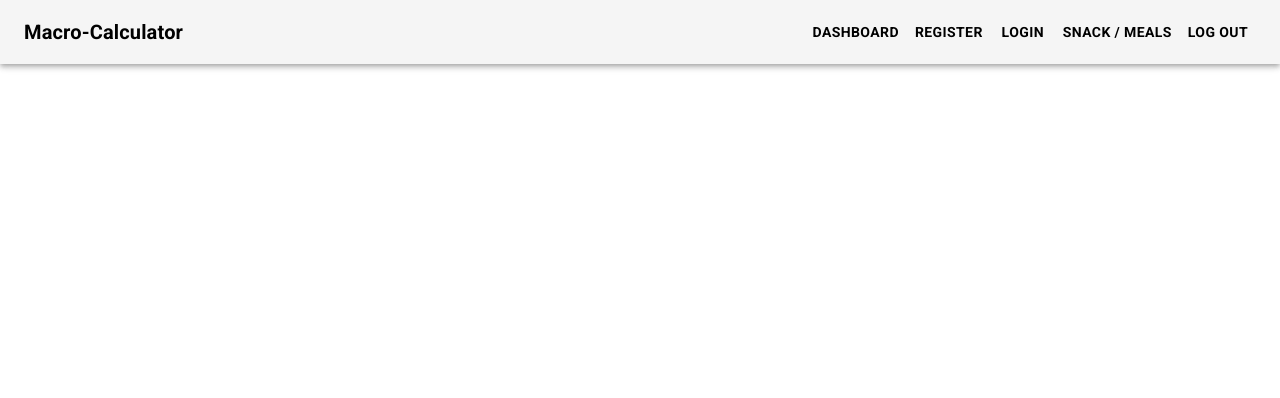
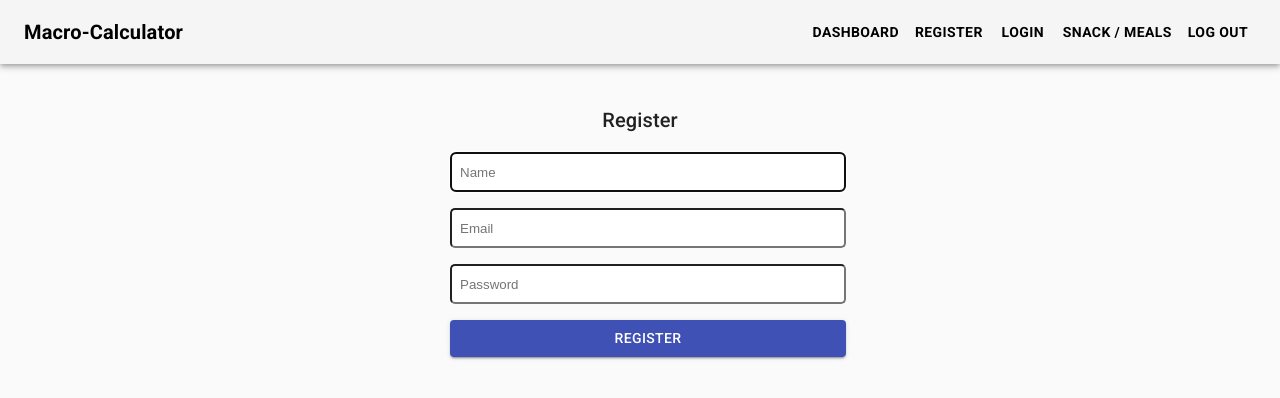
Before and after one commit to adelaadeoye/Front-end, a React (Create React App) app in the folder client/: page /register in a window 1280 px wide. Shown: the top 398 px of the page. Built offline with nearby package versions, Linux system fonts and the light colour scheme.

Commit message:
Complete user login

```diff
--- a/client/src/components/login/Login.js
+++ b/client/src/components/login/Login.js
@@ -1,6 +1,12 @@
 import React from "react";
 import { withFormik, Form, Field } from "formik";
-import { makeStyles, Button, Container, CssBaseline } from "@material-ui/core";
+import {
+  Typography,
+  makeStyles,
+  Button,
+  Container,
+  CssBaseline
+} from "@material-ui/core";
 import * as yup from "yup";
 
 const useStyles = makeStyles(theme => ({
@@ -10,6 +16,10 @@ const useStyles = makeStyles(theme => ({
   paper: {
     height: 140,
     width: 100
+  },
+  header: {
+    margin: theme.spacing(1),
+    textAlign: "center"
   },
   control: {
     padding: theme.spacing(2)
@@ -33,16 +43,20 @@ const useStyles = makeStyles(theme => ({
   }
 }));
 
-const Login = ({ errors, touched, isSubmitting, handleChange }) => {
+const Login = ({ errors, touched, isSubmitting }) => {
   const classes = useStyles();
   return (
     <React.Fragment>
       <CssBaseline />
       <Container className={classes.container} maxWidth="xs">
-        <h1>Login</h1>
+        <Typography variant="h6" className={classes.header}>
+          Login
+        </Typography>
+
         <Form>
           <div>
             <Field
+              autoFocus={true}
               className={classes.formInput}
               type="email"
               name="email"
--- a/client/src/components/register/Register.js
+++ b/client/src/components/register/Register.js
@@ -0,0 +1,140 @@
+import React from "react";
+import { withFormik, Form, Field } from "formik";
+import {
+  Typography,
+  makeStyles,
+  Button,
+  Container,
+  CssBaseline
+} from "@material-ui/core";
+import * as yup from "yup";
+
+const useStyles = makeStyles(theme => ({
+  root: {
+    flexGrow: 1
+  },
+  paper: {
+    height: 140,
+    width: 100
+  },
+  header: {
+    margin: theme.spacing(1),
+    textAlign: "center"
+  },
+  control: {
+    padding: theme.spacing(2)
+  },
+  button: {
+    margin: theme.spacing(1),
+    width: "100%"
+  },
+  input: {
+    display: "none"
+  },
+  formInput: {
+    margin: theme.spacing(1),
+    width: "100%",
+    height: 40,
+    borderRadius: 5,
+    padding: theme.spacing(1)
+  },
+  container: {
+    marginTop: theme.spacing(5)
+  }
+}));
+
+const Register = ({ errors, touched, isSubmitting }) => {
+  const classes = useStyles();
+  return (
+    <React.Fragment>
+      <CssBaseline />
+      <Container className={classes.container} maxWidth="xs">
+        <Typography variant="h6" className={classes.header}>
+          Register
+        </Typography>
+
+        <Form>
+          <div>
+            <Field
+              autoFocus={true}
+              className={classes.formInput}
+              type="name"
+              name="name"
+              placeholder="Name"
+            />
+            {touched.name && errors.name && (
+              <p className={classes.header}>{errors.name}</p>
+            )}
+          </div>
+
+          <div>
+            <Field
+              className={classes.formInput}
+              type="email"
+              name="email"
+              placeholder="Email"
+            />
+            {touched.email && errors.email && (
+              <p className={classes.header}>{errors.email}</p>
+            )}
+          </div>
+          <div>
+            <Field
+              className={classes.formInput}
+              type="password"
+              name="password"
+              placeholder="Password"
+            />
+            {touched.password && errors.password && (
+              <p className={classes.header}>{errors.password}</p>
+            )}
+          </div>
+          {/* <button disabled={isSubmitting} type="submit">
+        Log In
+      </button> */}
+          <Button
+            type="submit"
+            variant="contained"
+            color="primary"
+            className={classes.button}
+          >
+            Register
+          </Button>
+        </Form>
+      </Container>
+    </React.Fragment>
+  );
+};
+
+const FormikForm = withFormik({
+  mapPropsToValues() {
+    return {
+      name: "",
+      email: "",
+      password: ""
+    };
+  },
+  validationSchema: yup.object().shape({
+    name: yup
+      .string()
+      .min(2, "Name must be at least 2 characters")
+      .required("Name is required"),
+    email: yup
+      .string()
+      .email("Email is not valid")
+      .required("Email is required"),
+    password: yup
+      .string()
+      .min(6, "Password must be at least 6 characters")
+      .required("Password is required")
+  }),
+  handleSubmit(values, { resetForm, setErrors, setSubmitting }) {
+    setErrors({ email: "Email is already taken" });
+    resetForm();
+    setSubmitting(false);
+    console.log(values);
+    // make axios request to backend
+  }
+})(Register);
+
+export default FormikForm;
--- a/client/src/routers/AppRouter.js
+++ b/client/src/routers/AppRouter.js
@@ -2,6 +2,7 @@ import React from "react";
 import { BrowserRouter as Router, Route } from "react-router-dom";
 import Navbar from "../components/navigation/Navbar";
 import Login from "../components/login/Login";
+import Register from "../components/register/Register";
 
 const AppRouter = () => {
   return (
@@ -9,6 +10,7 @@ const AppRouter = () => {
       <Navbar />
       <div>
         <Route path="/login" component={Login} />
+        <Route path="/register" component={Register} />
       </div>
     </Router>
   );
```
